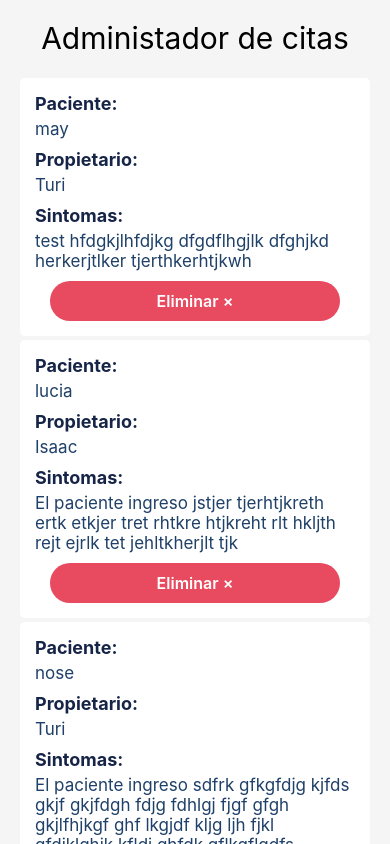
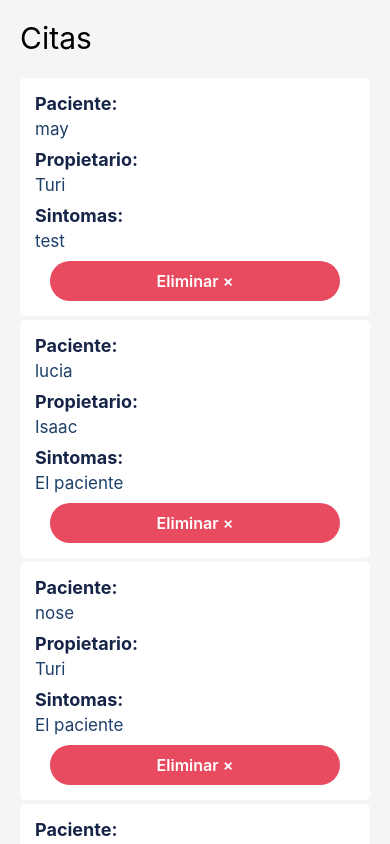
Before and after one commit to Rome96/appointment-management-App-RN, a React Native app: screen / in a window 390 px wide. Built offline with nearby package versions, Linux system fonts and the light colour scheme.

Commit message:
funcionalidad de eliminar citas

```diff
--- a/App.js
+++ b/App.js
@@ -14,40 +14,51 @@ const App = () => {
     {
       id: 1,
       paciente: 'may',
-      propientario: 'Turi',
-      sintomas: 'test hfdgkjlhfdjkg dfgdflhgjlk dfghjkd herkerjtlker tjerthkerhtjkwh ',
+      propietario: 'Turi',
+      sintomas: 'test  ',
     },
     {
       id: 2,
       paciente: 'lucia',
-      propientario: 'Isaac',
-      sintomas: 'El paciente ingreso jstjer tjerhtjkreth ertk etkjer tret rhtkre htjkreht rlt hkljth rejt ejrlk tet jehltkherjlt tjk',
+      propietario: 'Isaac',
+      sintomas: 'El paciente ',
     },
     {
       id: 3,
       paciente: 'nose',
-      propientario: 'Turi',
-      sintomas: 'El paciente ingreso sdfrk gfkgfdjg kjfds gkjf gkjfdgh fdjg fdhlgj fjgf gfgh gkjlfhjkgf ghf lkgjdf kljg ljh fjkl gfdjklghjk kfldj ghfdk gflkgflgdfs jlkghflgkjhljkghs dkljgfkljg hdklg dfgkhfjkghs ghs dlhglkfdjgl df lhgkljh gkjldgjglfdh gjf gjf ghfj ghdfsjlkghjdklghlsdhgldsjhgdfl jgh dflkg dfkllfjkdgfdkljhfjklhgjkfdhgfjdkhg fdjkhg fdkjlhg fdkjlghjkdfhgjklfshglfjkhg fldjkhg    kfljgjfkldhg  dfkhjgjklf fdlkjgh',
+      propietario: 'Turi',
+      sintomas: 'El paciente',
     },
     {
       id: 4,
       paciente: 'tampoco se',
-      propientario: 'Isaac',
+      propietario: 'Isaac',
       sintomas: 'El paciente ingreso',
     },
     {
       id: 5,
       paciente: 'tampoco se',
-      propientario: 'Isaac',
+      propietario: 'Isaac',
       sintomas: 'El paciente ingreso',
     },
   ]);
+
+   // setQuotes((newQuotes) => {
+    //   return (newQuotes = newQuotes.filter(quotes => quotes.id !== id));
+    // })
+  const deleteQuote = (id) => {
+    console.log('State viejo:', quotes)
+    const newQuotes = quotes.filter(quote => quote.id !== id);
+    setQuotes(newQuotes);
+    console.log('New State:', quotes)
+  }
+
   return (
     <SafeAreaView style={{flex: 1}}>
       <View style={styles.container}>
         <StatusBar barStyle="dark-content" />
-        <Text style={styles.title}>Administador de citas</Text>
-        <QuoteList quotes={quotes}/>
+        <Text style={styles.title}>Citas</Text>
+        <QuoteList quotes={quotes} deleteQuote={deleteQuote} />
       </View>
     </SafeAreaView>
   );
@@ -62,7 +73,6 @@ const styles = StyleSheet.create({
   title: {
     fontSize: 30,
     marginVertical: 20,
-    textAlign: 'center'
   },
 });
 
--- a/package.json
+++ b/package.json
@@ -11,7 +11,8 @@
   },
   "dependencies": {
     "react": "16.11.0",
-    "react-native": "0.62.2"
+    "react-native": "0.62.2",
+    "react-redux": "^7.2.0"
   },
   "devDependencies": {
     "@babel/core": "^7.6.2",
--- a/src/components/Quote.js
+++ b/src/components/Quote.js
@@ -2,13 +2,17 @@ import React from 'react';
 import { View, Text, StyleSheet, ScrollView, TouchableOpacity, Alert } from 'react-native'
 
 const Quote = ({
+  id,
   paciente,
   sintomas,
-  propientario,
+  deleteQuote,
+  propietario,
 }) => {
 
   const onDeleteQuotes = () => {
-    Alert.alert('Atención', 'Estas seguro de eliminar esta cita?');
+    console.log('Id del array', id)
+    // Alert.alert('Atención', 'Estas seguro de eliminar esta cita?');
+    deleteQuote(id)
   }
 
   return (
@@ -20,7 +24,7 @@ const Quote = ({
         </View>
         <View style={styles.containerInfo}>
           <Text style={styles.label}>Propietario:</Text>
-          <Text style={styles.text}>{propientario}</Text>
+          <Text style={styles.text}>{propietario}</Text>
         </View>
         <View style={styles.containerInfo}>
           <Text style={styles.label}>Sintomas:</Text>
--- a/src/components/QuoteList.js
+++ b/src/components/QuoteList.js
@@ -2,22 +2,25 @@ import React from 'react';
 import { View, Text, FlatList } from 'react-native'
 import Quote from './Quote'
 
-const QuoteList = ({quotes}) => {
+const QuoteList = ({quotes, deleteQuote}) => {
   return (
     <View style={{flex: 1}}>
       <FlatList
+        extraData={quotes}
         data={quotes}
-        keyExtractor={item => item.id}
+        keyExtractor={(item, index) => `quotes__${item.id}${index}`}
         renderItem={({item}) => (
           <Quote
+            id={item.id}
+            deleteQuote={deleteQuote}
             paciente={item.paciente}
-            propientario={item.propientario}
             sintomas={item.sintomas}
+            propietario={item.propietario}
           />
         )}
       />
     </View>
   );
-}
+};
 
 export default QuoteList;
```
Also changed, not shown: 1 other file (tests, documents, lock files or other folders).
